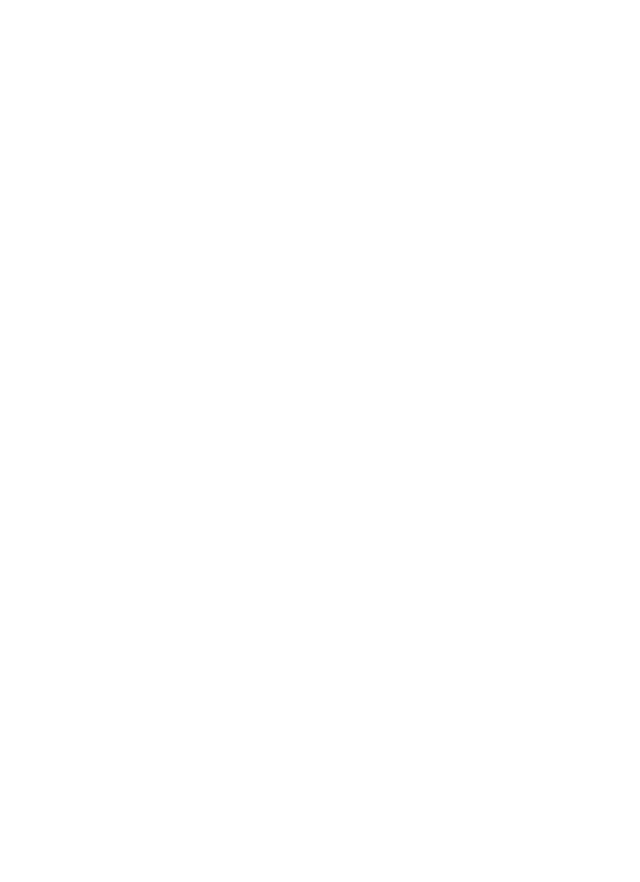
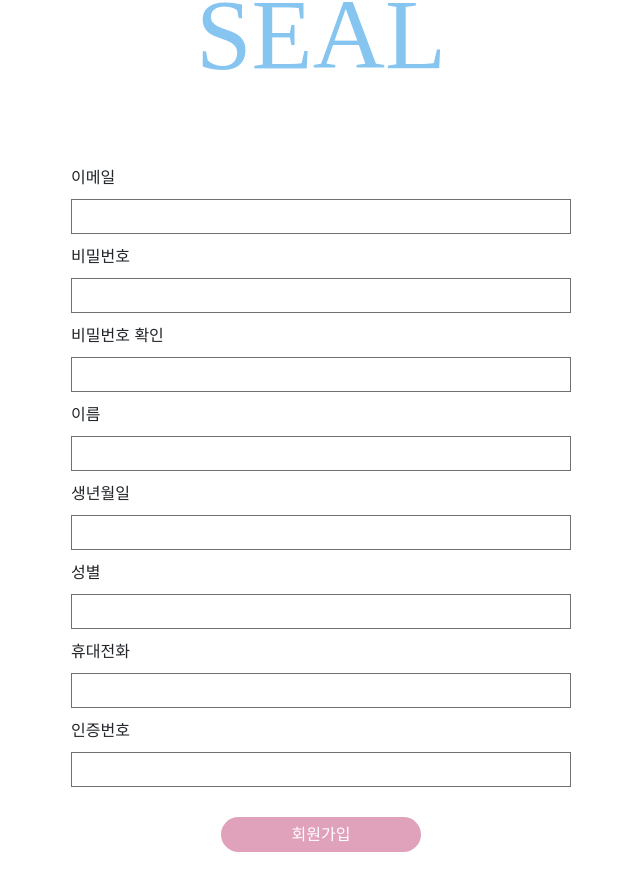
Before and after one commit to youn16/FamilyGram, a React (Create React App) app in the folder client/: page /sign_up in a window 1280 px wide. Shown: the part 269-1151 px from the top of the page, without its empty margins (319-959 px from the left). Before the commit the page ends 800 px from the top, so only its background shows below. Built offline with nearby package versions, Linux system fonts and the light colour scheme.

Commit message:
SW_v3_commit : sign_up page base

```diff
--- a/client/src/components/views/sign_in.js
+++ b/client/src/components/views/sign_in.js
@@ -1,5 +1,5 @@
 import React, { useState } from 'react';
-import Styles from './sign_in.module.css';
+import Styles from './sign.module.css';
 import { useDispatch } from 'react-redux';
 import { loginUser } from '../../_actions/user_action'
 
--- a/client/src/components/views/sign_up.js
+++ b/client/src/components/views/sign_up.js
@@ -1,11 +1,130 @@
-import React from 'react'
+import React, { useState } from 'react';
+import Styles from './sign.module.css';
+import { useDispatch } from 'react-redux';
+import { loginUser } from '../../_actions/user_action'
 
-function sign_up() {
+function Sign_up(props) {   // 처음 대문자로 해야 에러 안남! 이유 모름!
+    //const dispatch = useDispatch();
+
+    const [Email, setEmail] = useState("")  // Email state = 서버에 보낼 값이 들어있음
+    const [Password, setPassword] = useState("")    // Password state
+    const [ConfirmPassword, setConfirmPassword] = useState("") // 비밀번호 확인
+    const [Name, setName] = useState("") // 이름 state
+    const [Birth, setBirth] = useState("") // 생일 state
+    const [Sex, setSex] = useState("") // 성별 state
+    const [Phone, setPhone] = useState("") // 휴대폰 번호
+    const [VerifyPhone, setVerifyPhone] = useState("") // 휴대폰 인증
+
+    const onEmailHandler = (event) => {
+        setEmail(event.currentTarget.value) // Email의 state 바꿔주기
+    }
+    const onPasswordHandler = (event) => {
+        setPassword(event.currentTarget.value) // Password의 state 바꿔주기
+    }
+    const onConfirmPasswordHandler = (event) => {
+        setConfirmPassword(event.currentTarget.value) // Password의 state 바꿔주기
+    }
+    const onNameHandler = (event) => {
+        setName(event.currentTarget.value) // Password의 state 바꿔주기
+    }
+    const onBirthHandler = (event) => {
+        setBirth(event.currentTarget.value) // Password의 state 바꿔주기
+    }
+    const onSexHandler = (event) => {
+        setSex(event.currentTarget.value) // Password의 state 바꿔주기
+    }
+    const onPhoneHandler = (event) => {
+        setPhone(event.currentTarget.value) // Password의 state 바꿔주기
+    }
+    const onVerifyPhoneHandler = (event) => {
+        setVerifyPhone(event.currentTarget.value) // Password의 state 바꿔주기
+    }
+
+
+
+
+    const onSubmitHandler = (event) => {
+        event.preventDefault(); // 아래 내용을 수행하기 위해 refresh하는 것을 방지
+
+        console.log('Email', Email)
+        let body = {
+            email: Email,
+            password: Password
+        }
+        /*
+        dispatch(loginUser(body)) // dispatch를 이용해서 loginUser라는 action을 취함
+            .then(response => {
+                if(response.payload.loginSuccess) { // 로그인 성공 시
+                    props.history.push('/')         // 루트 페이지로 이동
+                } else {
+                    alert('Error in sign_in.js')
+                }
+            })
+            */
+    }
     return (
         <div>
-            sign_up
+            <form className={Styles.header}
+                onSubmit={onSubmitHandler}  // form도 submit event가 필요
+            >
+                <h1 className={Styles.like_seal}>LIKE SEAL</h1>
+                <label className={Styles.label}>이메일</label>
+                <input className={Styles.input_box}
+                    type="email"
+                    value={Email} // value에 state을 넣어 줘야 함
+                    onChange={onEmailHandler} />
+
+                <label className={Styles.label}>비밀번호</label>
+                <input className={Styles.input_box}
+                    type="password"
+                    value={Password}
+                    onChange={onPasswordHandler} />
+
+                <label className={Styles.label}>비밀번호 확인</label>
+                <input className={Styles.input_box}
+                    type="passwordConfirm"
+                    value={ConfirmPassword}
+                    onChange={onConfirmPasswordHandler} />
+
+                <label className={Styles.label}>이름</label>
+                <input className={Styles.input_box}
+                    type="name"
+                    value={Name}
+                    onChange={onNameHandler} />
+
+                <label className={Styles.label}>생년월일</label>
+                <input className={Styles.input_box}
+                    type="birth"
+                    value={Birth}
+                    onChange={onBirthHandler} />
+
+                <label className={Styles.label}>성별</label>
+                <input className={Styles.input_box}
+                    type="sex"
+                    value={Sex}
+                    onChange={onSexHandler} />
+
+                <label className={Styles.label}>휴대전화</label>
+                <input className={Styles.input_box}
+                    type="phone"
+                    value={Phone}
+                    onChange={onPhoneHandler} />
+
+                <label className={Styles.label}>인증번호</label>
+                <input className={Styles.input_box}
+                    type="verifyPhone"
+                    value={VerifyPhone}
+                    onChange={onVerifyPhoneHandler} />
+
+                <div className={Styles.button_header}>
+                    <button
+                        className={Styles.Btn}
+                        type="submit" > 회원가입
+                        </button>
+                </div>
+            </form>
         </div>
     )
 }
 
-export default sign_up
+export default Sign_up;
```
Also changed, not shown: client/src/components/views/sign.module.css (renamed from client/src/components/views/sign_in.module.css).
